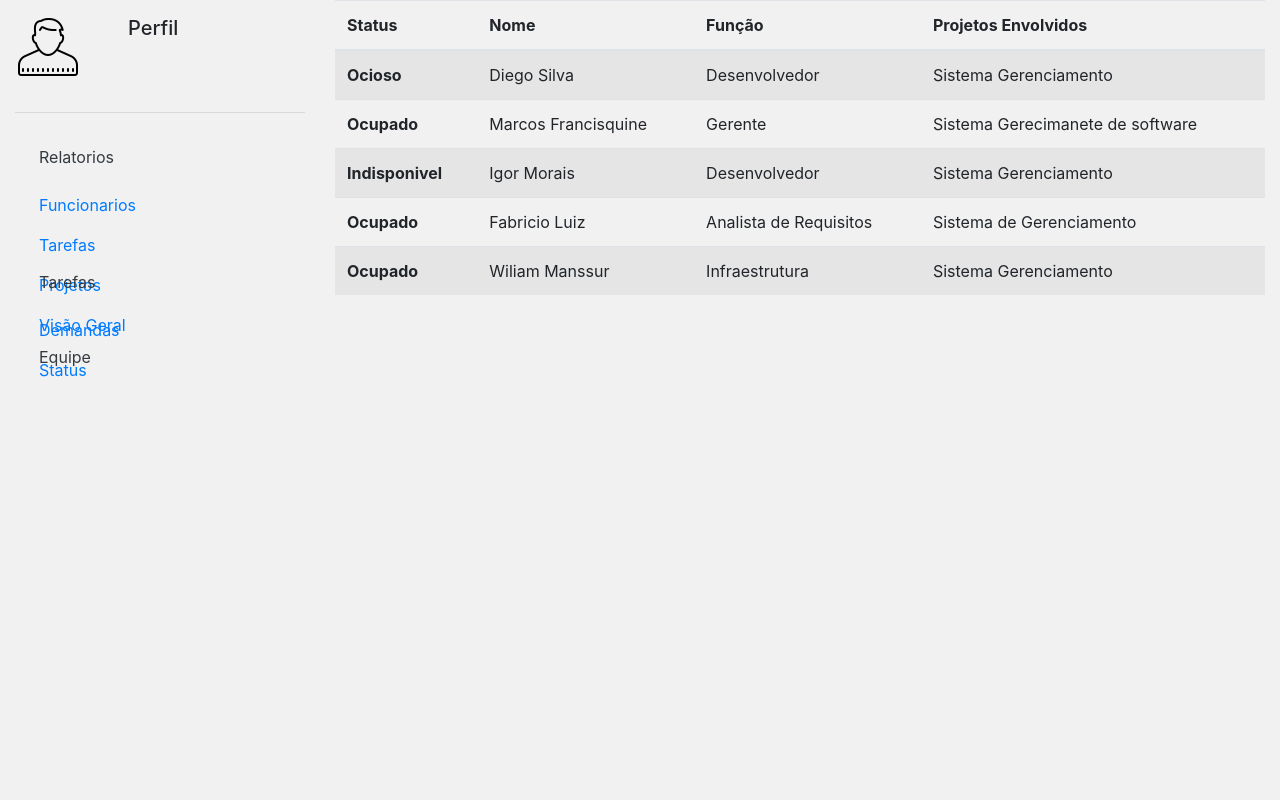
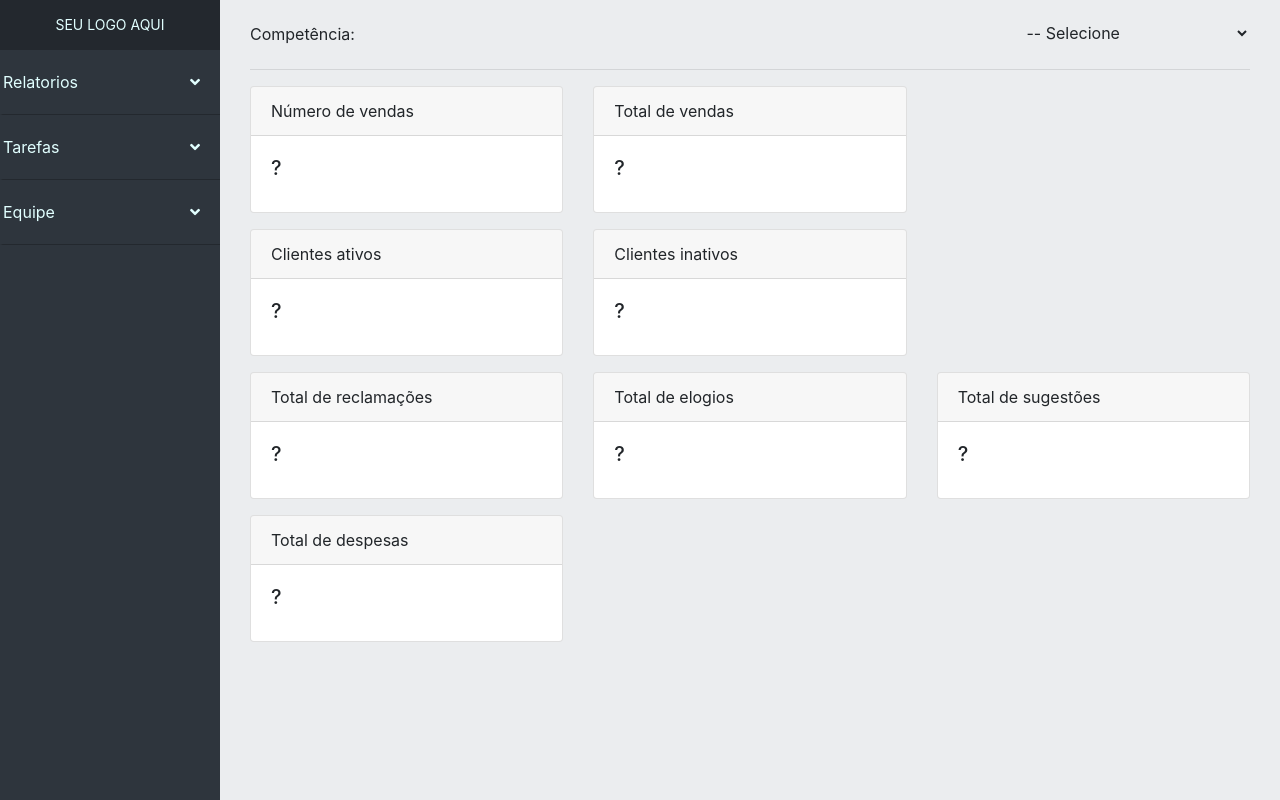
Before and after one commit to Virtustec/projeto-versa, a plain HTML site: page main.html in a window 1280 px wide. Drawn offline with nearby package versions, Linux system fonts and the light colour scheme.

Commit message:
Modificado

```diff
--- /dev/null
+++ b/css/menu.css
@@ -0,0 +1,160 @@
+body {
+    margin: 0px;
+    padding: 0px;
+    background-color: #ebedef;
+}
+
+.main {
+    margin-left: 220px;
+    padding: 15px;
+}
+
+.nav-side-menu {
+  overflow: auto;
+  background-color: #2e353d;
+  position: fixed;
+  top: 0px;
+  width: 220px;
+  height: 100%;
+  color: #e1ffff;
+}
+
+.nav-side-menu .brand {
+  background-color: #23282e;
+  line-height: 50px;
+  display: block;
+  text-align: center;
+  font-size: 14px;
+}
+
+.nav-side-menu .toggle-btn {
+  display: none;
+}
+
+.nav-side-menu ul,
+.nav-side-menu li {
+  list-style: none;
+  padding: 0px;
+  margin: 0px;
+  line-height: 4rem;
+  cursor: pointer;
+  visibility: visible !important;
+}
+
+.link-personalizado {
+  text-align: center !important;
+  color:#fff;
+}
+
+.arrow {
+  display: inline-block;
+  padding-left: 10px;
+  padding-right: 10px;
+  vertical-align: middle;
+  float: right;
+}
+
+.nav-side-menu li i.sidebar-icon {
+    margin-right: 0.6rem;
+    font-size: 1.5em;
+}
+
+.nav-side-menu ul .active,
+.nav-side-menu li .active {
+  border-left: 3px solid #e1ffff;
+  background-color: #4f5b69;
+}
+
+.nav-side-menu li {
+  padding-left: 0px;
+  border-left: 3px solid #2e353d;
+  border-bottom: 1px solid #23282e;
+}
+
+.nav-side-menu li a {
+  display: block;
+  text-decoration: none;
+  color: #e1ffff;
+}
+
+.nav-side-menu li a i {
+  padding-left: 10px;
+  width: 20px;
+  padding-right: 20px;
+}
+
+.nav-side-menu li:hover {
+  border-left: 3px solid #e1ffff;
+  background-color: #4f5b69;
+  -webkit-transition: all .6s ease;
+  -moz-transition: all .6s ease;
+  -o-transition: all .6s ease;
+  -ms-transition: all .6s ease;
+  transition: all .6s ease;
+}
+
+.nav-side-menu ul .sub-menu li.active,
+.nav-side-menu li .sub-menu li.active {
+  background-color: #000;
+}
+
+.nav-side-menu ul .sub-menu li,
+.nav-side-menu li .sub-menu li {
+  background-color: #181c20;
+  border: none;
+  line-height: 3.4rem;
+  border-bottom: 1px solid #23282e;
+  margin-left: 0px;
+}
+
+.nav-side-menu ul .sub-menu li:hover,
+.nav-side-menu li .sub-menu li:hover {
+  background-color: #020203;
+}
+
+.nav-side-menu li .sub-menu li a,
+.nav-side-menu ul .sub-menu li a{
+    display: block;
+    padding-left: 20px;
+}
+
+.nav-side-menu ul .sub-menu li a i,
+.nav-side-menu li .sub-menu li a i{
+    padding-right: 10px !important;
+}
+@media (max-width: 767px) {
+    .main {
+        margin-left: 0 !important;
+        padding: 0 15px 15px 15px;
+    }
+  .nav-side-menu {
+    position: relative;
+    width: 100%;
+    margin-bottom: 10px;
+  }
+  .nav-side-menu .toggle-btn {
+    display: block;
+    cursor: pointer;
+    position: absolute;
+    right: 10px;
+    top: 7px;
+    z-index: 10 !important;
+    padding: 3px;
+    width: 40px;
+    text-align: center;
+    background-color: #2e353d;
+    border-radius: 4px;
+  }
+  .brand {
+    text-align: left !important;
+    font-size: 22px;
+    padding-left: 20px;
+    line-height: 50px !important;
+  }
+}
+
+@media (min-width: 767px) {
+  .nav-side-menu .menu-list .menu-content {
+    display: block;
+  }
+}
--- a/main.html
+++ b/main.html
@@ -1,119 +1,193 @@
 <!DOCTYPE html>
-<html>
-<head>
-	<meta charset="utf-8">
-	<meta name="viewport" content="width=device-width, initial-scale=1, shrink-to-fit=no">
-	<meta name="description" content="">
-	<meta name="author" content="">
-	<link rel="stylesheet" href="css/estilo.css">
-	<title>Projetos</title>
-	<link rel="stylesheet" type="text/css" href="css/bootstrap.css">
-</head>
-<body>
-	<div class="container-fluid">
-			<div class="row">
-				<div class="col-3">
-					<div class="perfil p-3">
-						<div class="row">
-							<img src="img/icons8-usuário-masculino-64.png" class="img-fluid" alt="">
-							<h5 class="ml-5">Perfil</h5>
+<html lang="pt-br">
+	<head>
+		<meta charset="UTF-8">
+		<title>Area de trabalho</title>
+
+		<!-- estilos -->
+		<link rel="stylesheet" href="https://use.fontawesome.com/releases/v5.3.1/css/all.css" integrity="sha384-mzrmE5qonljUremFsqc01SB46JvROS7bZs3IO2EmfFsd15uHvIt+Y8vEf7N7fWAU" crossorigin="anonymous">
+		<link rel="stylesheet" href="https://stackpath.bootstrapcdn.com/bootstrap/4.1.3/css/bootstrap.min.css" integrity="sha384-MCw98/SFnGE8fJT3GXwEOngsV7Zt27NXFoaoApmYm81iuXoPkFOJwJ8ERdknLPMO" crossorigin="anonymous">
+		<link rel="stylesheet" type="text/css" href="css/menu.css">
+
+		<!-- script -->
+		<script src="https://code.jquery.com/jquery-3.3.1.min.js" integrity="sha256-FgpCb/KJQlLNfOu91ta32o/NMZxltwRo8QtmkMRdAu8=" crossorigin="anonymous"></script>
+		<script src="https://cdnjs.cloudflare.com/ajax/libs/popper.js/1.14.3/umd/popper.min.js" integrity="sha384-ZMP7rVo3mIykV+2+9J3UJ46jBk0WLaUAdn689aCwoqbBJiSnjAK/l8WvCWPIPm49" crossorigin="anonymous"></script>
+		<script src="https://stackpath.bootstrapcdn.com/bootstrap/4.1.3/js/bootstrap.min.js" integrity="sha384-ChfqqxuZUCnJSK3+MXmPNIyE6ZbWh2IMqE241rYiqJxyMiZ6OW/JmZQ5stwEULTy" crossorigin="anonymous"></script>
+		<script src="script.js"></script>
+
+	</head>
+
+	<body>
+
+		<!-- menu -->
+		<div class="nav-side-menu">
+		    <div class="brand">SEU LOGO AQUI</div>
+		    <i class="fa fa-bars fa-2x toggle-btn" data-toggle="collapse" data-target="#menu-content"></i>
+
+		        <div class="menu-list">
+		  <!--
+		            <ul id="menu-content" class="menu-content collapse out">
+		                <li>
+		                  <a href="#"><i class="fa fa-tachometer-alt sidebar-icon"></i> Dashboard</a>
+		                </li> -->
+
+		                <li  data-toggle="collapse" data-target="#ajuda" class="collapsed">
+		                    <a href="#"></i> Relatorios <span class="arrow"><i class="fa fa-angle-down"></i></spam></a>
+		                </li>
+		                <ul class="sub-menu collapse" id="ajuda">
+		                    <li><a href="#" class="link-personalizado"> Funcionarios </a></li>
+		                    <li><a href="#" class="link-personalizado"> Tarefas </a></li>
+		       				<li><a href="#" class="link-personalizado"> Projetos </a></li>
+		       				<li><a href="#" class="link-personalizado"> Visão Geral </a></li>
+		                </ul>
+
+		                <li  data-toggle="collapse" data-target="#ajuda2" class="collapsed">
+		                    <a href="#"></i> Tarefas <span class="arrow"><i class="fa fa-angle-down"></i></spam></a>
+		                </li>
+		                <ul class="sub-menu collapse" id="ajuda2">
+		                    <li><a href="#" class="link-personalizado"> Demandas </a></li>
+		                    <li><a href="#" class="link-personalizado"> Status </a></li>
+		       				<li><a href="#" class="link-personalizado"> Andamento </a></li>
+		       				<li><a href="#" class="link-personalizado"> Visão Geral </a></li>
+		                </ul>
+
+		                <li  data-toggle="collapse" data-target="#ajuda3" class="collapsed">
+		                    <a href="#"></i> Equipe <span class="arrow"><i class="fa fa-angle-down"></i></spam></a>
+		                </li>
+		                <ul class="sub-menu collapse" id="ajuda3">
+		                    <li><a href="#" class="link-personalizado"> Integrantes </a></li>
+		                    <li><a href="#" class="link-personalizado"> Cargo </a></li>
+		       				<li><a href="#" class="link-personalizado"> Andamento </a></li>
+		                </ul>
+		            </ul>
+		     </div>
+		</div>
+
+		<!-- paginas -->
+		<div class="main" id="pagina">
+
+		    <div class="container">
+
+		    	<div class="row">
+		    		<div class="col">
+
+						<form>
+							<div class="form-group row">
+								<label class="col-sm-9 col-form-label">Competência:</label>
+								<div class="col-sm-3">
+									<select class="form-control-plaintext">
+										<option value="">-- Selecione </option>
+										<option value="2018-08">Agosto / 2018</option>
+										<option value="2018-09">Setembro / 2018</option>
+										<option value="2018-10">Outubro / 2018</option>
+									</select>
+								</div>
+							</div>
+						</form>
+						<hr />
+		    		</div>
+		    	</div>
+
+		    	<div class="row mb-3">
+		    		<div class="col-md-4">
+		    			<div class="card">
+							<div class="card-header">
+								Número de vendas
+							</div>
+							<div class="card-body">
+								 <h5 class="card-title">?</h5>
+							</div>
 						</div>
 					</div>
-					<hr>
-					<nav class="navbar navbar-expand-lg navbar-white">
-						<button class="navbar-toggler" data-toggle="collapse" data-target="menu">
-							<span class="navbar-toggler-icon"></span>
-						</button>
-						<div class="collapse navbar-collapse" id="menu">
-							<ul class="navbar-nav">
-								<li class="nav-item ">
-									<a href="#" class="nav-link text-dark">Relatorios</a>
-								</li>
 
-							<div class="menu_dropdown">
-								<ul class="navbar-nav mt-5 ">
-									<li class="nav-item ">
-								        <a href="#" class="nav-link">Funcionarios</a>
- 								      	<a href="#" class="nav-link">Tarefas</a>
- 								      	<a href="#" class="nav-link">Projetos</a>
- 								      	<a href="#" class="nav-link">Visão Geral</a>
- 								      </li>
-								</ul>
+					<div class="col-md-4">
+		    			<div class="card">
+							<div class="card-header">
+								Total de vendas
 							</div>
-						</ul>
+							<div class="card-body">
+								 <h5 class="card-title">?</h5>
+							</div>
+						</div>
+		    		</div>
+
+				</div>
+
+				<div class="row mb-3">
+					<div class="col-md-4">
+		    			<div class="card">
+							<div class="card-header">
+								Clientes ativos
+							</div>
+							<div class="card-body">
+								 <h5 class="card-title">?</h5>
+							</div>
+						</div>
 					</div>
 
-					<ul class="navbar-nav menu_dropdown-2">
-						<li class="nav-item">
-							<a href="#" class="nav-link text-dark">Tarefas</a>
-						</li>
-						<div class="menu_dropdown">
-							<ul class="navbar-nav mt-5 ">
-								<li class="nav-item ">
-								      <a href="#" class="nav-link">Demandas</a>
- 								     <a href="#" class="nav-link">Status</a>
- 								 </li>
-							</ul>
+					<div class="col-md-4">
+		    			<div class="card">
+							<div class="card-header">
+								Clientes inativos
+							</div>
+							<div class="card-body">
+								 <h5 class="card-title">?</h5>
+							</div>
 						</div>
-					</ul>
+		    		</div>
+		    	</div>
 
-					<ul class="navbar-nav menu_dropdown-3">
-						<li class="nav-item">
-							<a href="#" class="nav-link text-dark">Equipe</a>
-						</li>
-					</ul>
-				</nav>
-			</div>
+		    	<div class="row mb-3">
+					<div class="col-md-4">
+		    			<div class="card">
+							<div class="card-header">
+								Total de reclamações
+							</div>
+							<div class="card-body">
+								 <h5 class="card-title">?</h5>
+							</div>
+						</div>
+					</div>
 
-				<div class="col-9">
-					<table class="table table-striped">
-					  <thead>
-					    <tr>
-					      <th scope="col">Status</th>
-					      <th scope="col">Nome</th>
-					      <th scope="col">Função</th>
-					      <th scope="col">Projetos Envolvidos</th>
-					    </tr>
-					  </thead>
-					  <tbody>
-					    <tr>
-					      <th scope="row">Ocioso</th>
-						      <td>Diego Silva</td>
-						      <td>Desenvolvedor</td>
-						      <td>Sistema Gerenciamento</td>
-						    </tr>
-						    <tr>
-						      <th scope="row">Ocupado</th>
-						      <td>Marcos Francisquine</td>
-						      <td>Gerente</td>
-						      <td>Sistema Gerecimanete de software</td>
-						    </tr>
-						    <tr>
-						      <th scope="row">Indisponivel</th>
-						      <td>Igor Morais</td>
-						      <td>Desenvolvedor</td>
-						      <td>Sistema Gerenciamento</td>
-						    </tr>
-						     <tr>
-						      <th scope="row">Ocupado</th>
-						      <td>Fabricio Luiz</td>
-						      <td>Analista de Requisitos</td>
-						      <td>Sistema de Gerenciamento</td>
-						    </tr>
-						     <tr>
-						      <th scope="row">Ocupado</th>
-						      <td>Wiliam Manssur</td>
-						      <td>Infraestrutura</td>
-						      <td>Sistema Gerenciamento</td>
-						    </tr>
-						  </tbody>
-						</table>
-				</div>
-			</div>
+					<div class="col-md-4">
+		    			<div class="card">
+							<div class="card-header">
+								Total de elogios
+							</div>
+							<div class="card-body">
+								 <h5 class="card-title">?</h5>
+							</div>
+						</div>
+		    		</div>
+
+		    		<div class="col-md-4">
+		    			<div class="card">
+							<div class="card-header">
+								Total de sugestões
+							</div>
+							<div class="card-body">
+								 <h5 class="card-title">?</h5>
+							</div>
+						</div>
+		    		</div>
+		    	</div>
+
+		    	<div class="row mb-3">
+					<div class="col-md-4">
+		    			<div class="card">
+							<div class="card-header">
+								Total de despesas
+							</div>
+							<div class="card-body">
+								 <h5 class="card-title">?</h5>
+							</div>
+						</div>
+					</div>
+		    	</div>
+		    </div>
+
 		</div>
 
-		<script src="https://code.jquery.com/jquery-3.3.1.slim.min.js" integrity="sha384-q8i/X+965DzO0rT7abK41JStQIAqVgRVzpbzo5smXKp4YfRvH+8abtTE1Pi6jizo" crossorigin="anonymous"></script>
-		<script src="https://cdnjs.cloudflare.com/ajax/libs/popper.js/1.14.7/umd/popper.min.js" integrity="sha384-UO2eT0CpHqdSJQ6hJty5KVphtPhzWj9WO1clHTMGa3JDZwrnQq4sF86dIHNDz0W1" crossorigin="anonymous"></script>
-		<script src="https://stackpath.bootstrapcdn.com/bootstrap/4.3.1/js/bootstrap.min.js" integrity="sha384-JjSmVgyd0p3pXB1rRibZUAYoIIy6OrQ6VrjIEaFf/nJGzIxFDsf4x0xIM+B07jRM" crossorigin="anonymous"></script>
-</body>
+	</body>
+
 </html>
```
